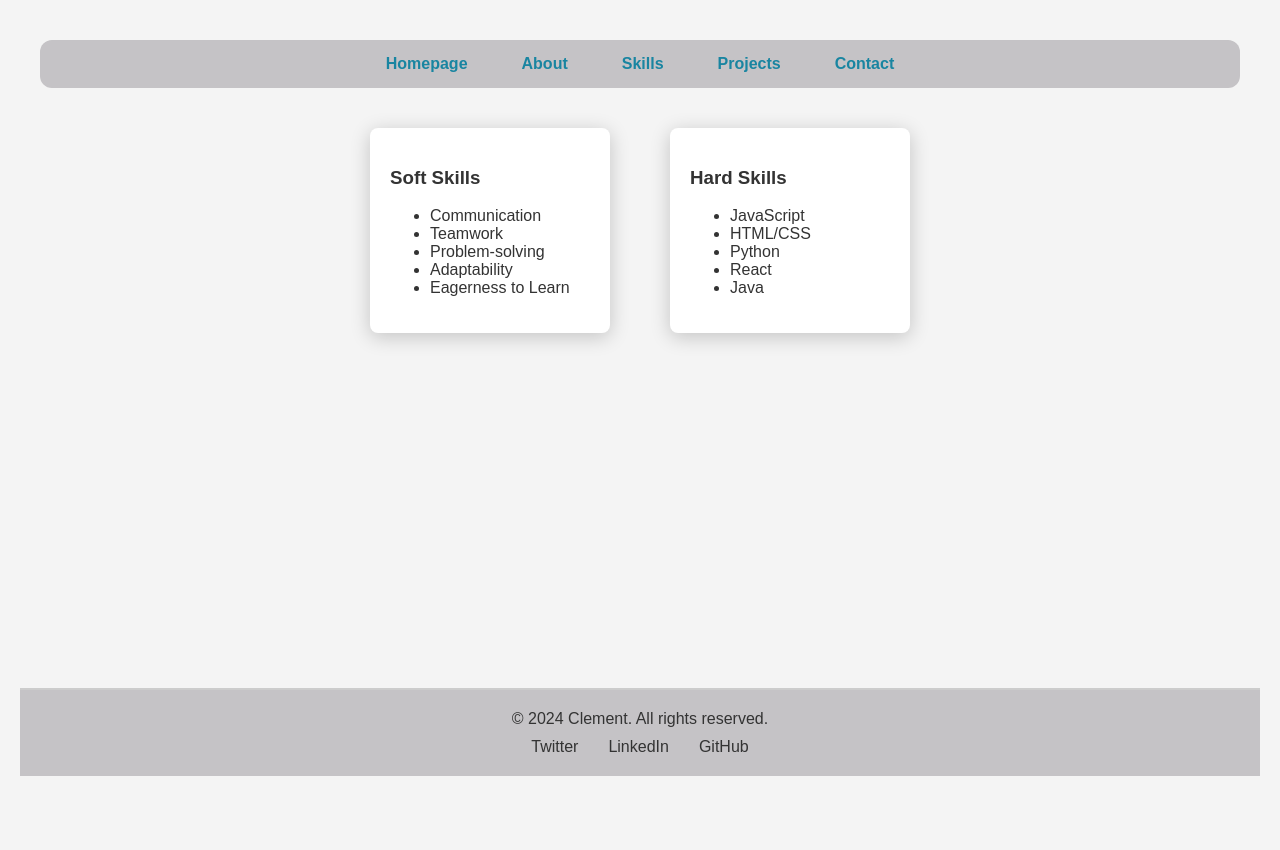
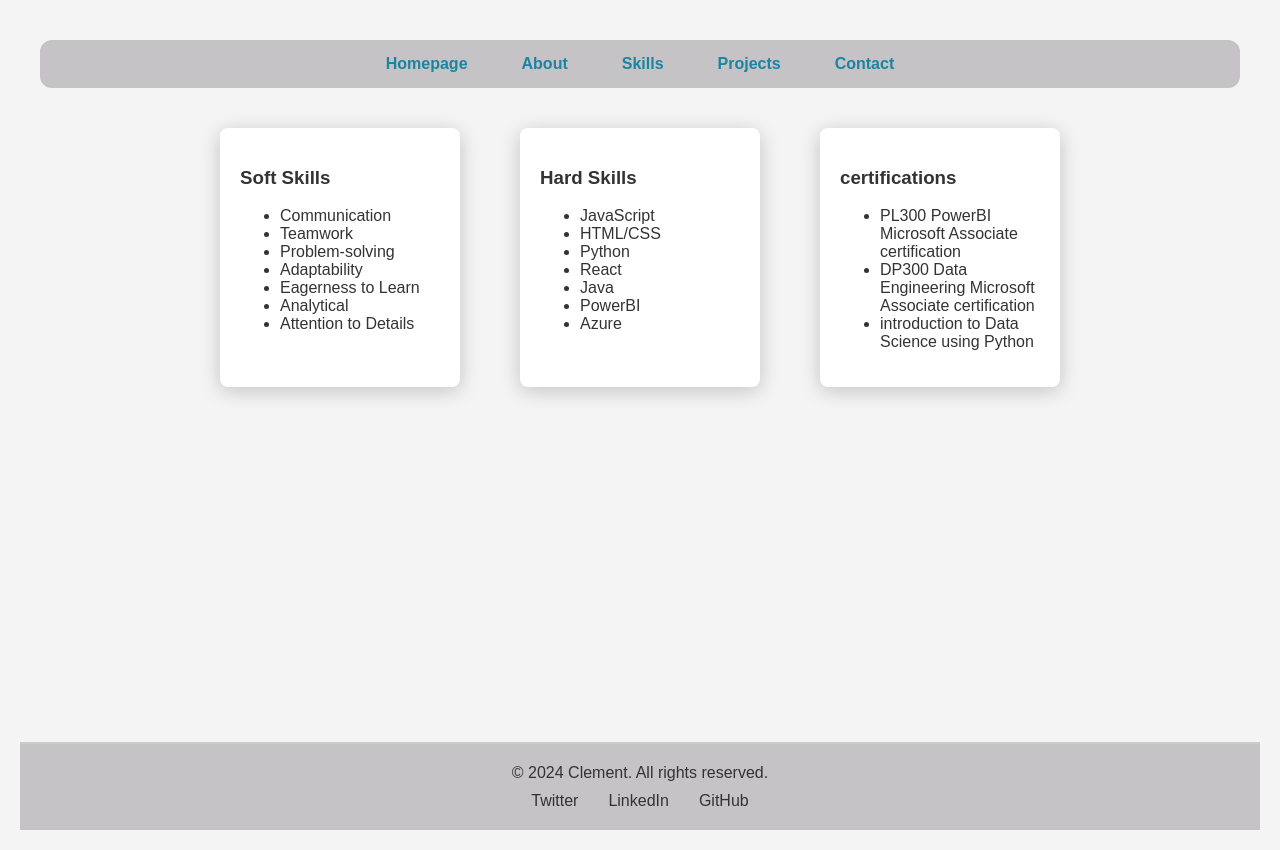
Before and after one commit to ClementRep/WEBSITE, a plain HTML site: page Skills.html in a window 1280 px wide. Before the commit the page ends 800 px from the top, so only its background shows below. Drawn offline with Linux system fonts and the light colour scheme.

Commit message:
adding more to my skills

```diff
--- a/Skills.html
+++ b/Skills.html
@@ -49,6 +49,10 @@
         .card:hover {
             transform: translateY(-15px);
             box-shadow: 0 8px 30px rgba(23, 255, 2, 0.3);
+        }
+
+        .card ~ .Certs{
+            align-items: center;
         }
 
         h1 {
@@ -158,6 +162,8 @@
                 <li>Problem-solving</li>
                 <li>Adaptability</li>
                 <li>Eagerness to Learn</li>
+                <li>Analytical</li>
+                <li>Attention to Details</li>
             </ul>
         </div>
         <div class="card">
@@ -168,9 +174,21 @@
                 <li>Python</li>
                 <li>React</li>
                 <li>Java</li>
+                <li>PowerBI</li>
+                <li>Azure</li>
+            </ul>
+        </div>
+        <div class="card">
+            <h3>certifications</h3>
+            <ul>
+                <li>PL300 PowerBI Microsoft Associate certification</li>
+                <li>DP300 Data Engineering Microsoft Associate certification</li>
+                <li>introduction to Data Science using Python</li>
             </ul>
         </div>
     </div>
+
+</div>
 
     <footer class="footer">
         <div class="footer-content">
```
